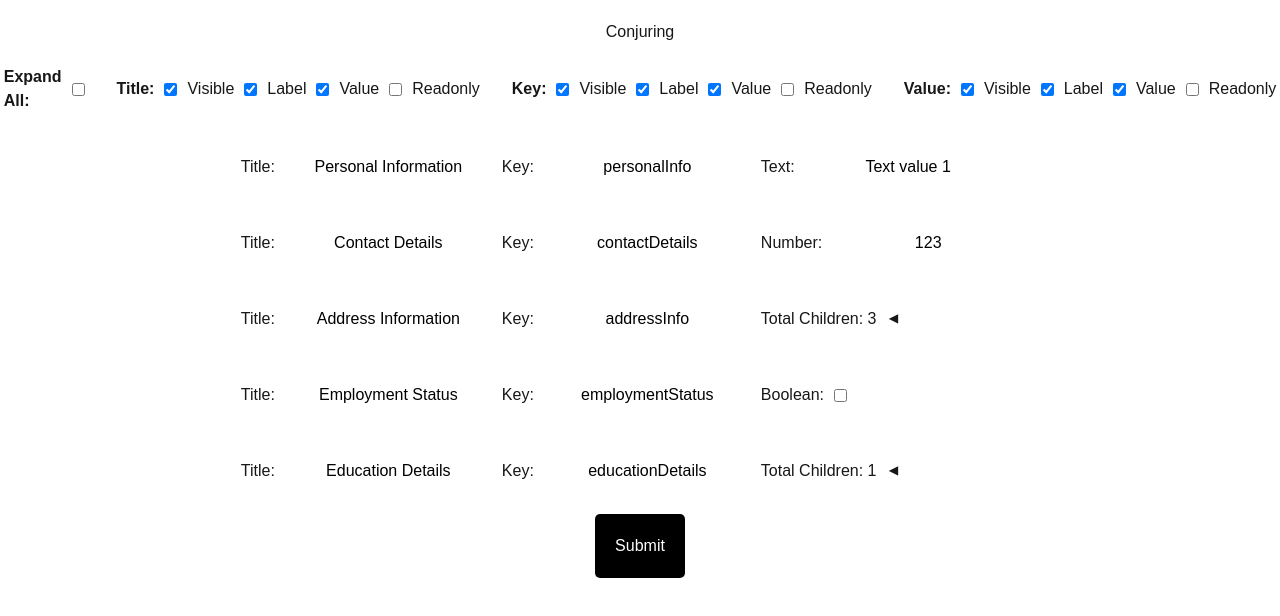
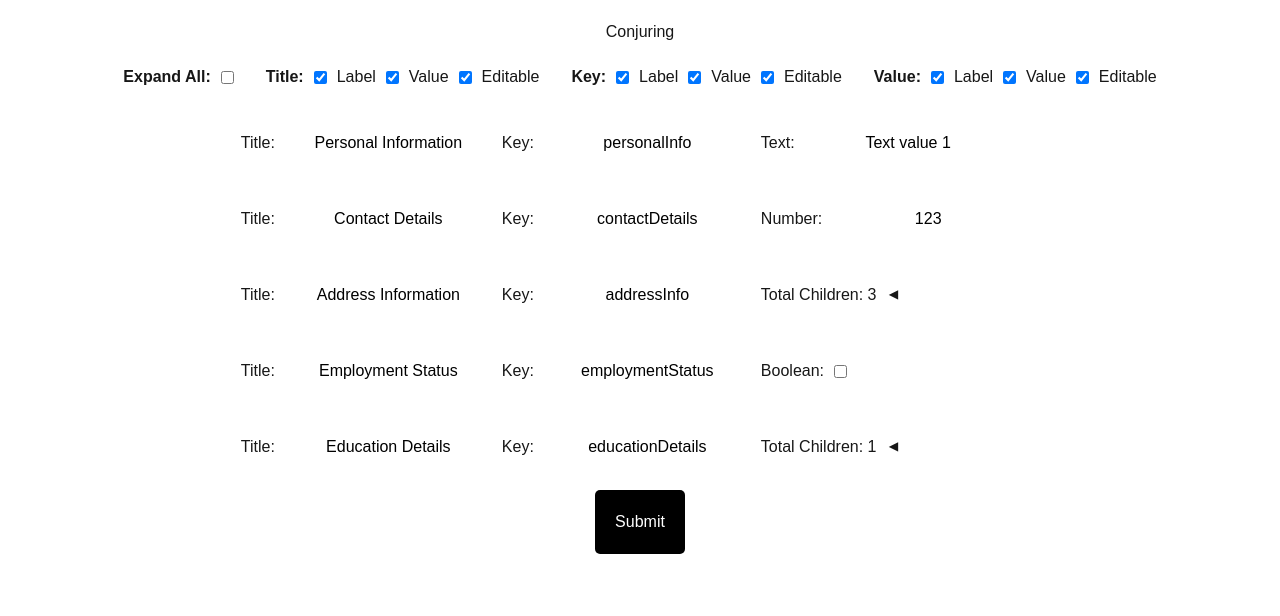
Before and after one commit to patchamet/web-summoner, a Next.js app: page /conjuring in a window 1280 px wide. Shown: the top 616 px of the page. Built offline with nearby package versions, Linux system fonts and the light colour scheme.

Commit message:
Refactor display properties in Conjuring page and InputField component: Replace 'readonly' with 'editable' for input fields, enhancing user interaction by allowing toggling of editability. Update related display settings to improve clarity and functionality in the form.

```diff
--- a/src/app/conjuring/page.tsx
+++ b/src/app/conjuring/page.tsx
@@ -223,13 +223,6 @@ const DisplayInputControl = ({
     return (
         <>
             <label><b>{label}:</b></label>
-            <input
-                id={`${label}-display-title-visible`}
-                type="checkbox"
-                checked={inputData.visible}
-                onChange={(e) => handleChange({ visible: e.target.checked })}
-            />
-            <label htmlFor={`${label}-display-title-visible`}>Visible</label>
 
             <input
                 id={`${label}-display-title-show-label`}
@@ -248,12 +241,12 @@ const DisplayInputControl = ({
             <label htmlFor={`${label}-display-title-show-value`}>Value</label>
 
             <input
-                id={`${label}-display-title-readonly`}
+                id={`${label}-display-title-editable`}
                 type="checkbox"
-                checked={inputData.readonly}
-                onChange={(e) => handleChange({ readonly: e.target.checked })}
+                checked={inputData.editable}
+                onChange={(e) => handleChange({ editable: e.target.checked })}
             />
-            <label htmlFor={`${label}-display-title-readonly`}>Readonly</label>
+            <label htmlFor={`${label}-display-title-editable`}>Editable</label>
         </>
     )
 }
@@ -265,22 +258,19 @@ const Conjuring = () => {
     const [expandChildrenIds, setExpandChildrenIds] = useState<string[]>([]);
     const [isExpandAll, setIsExpandAll] = useState<boolean>(true);
     const [displayTitle, setDisplayTitle] = useState<TDisplayInput>({
-        visible: true,
         showLabel: true,
         showValue: true,
-        readonly: false,
+        editable: true,
     });
     const [displayKey, setDisplayKey] = useState<TDisplayInput>({
-        visible: true,
         showLabel: true,
         showValue: true,
-        readonly: false,
+        editable: true,
     });
     const [displayValue, setDisplayValue] = useState<TDisplayInput>({
-        visible: true,
         showLabel: true,
         showValue: true,
-        readonly: false,
+        editable: true,
     });
 
     // handle isExpandAll
--- a/src/components/shared/InputField.tsx
+++ b/src/components/shared/InputField.tsx
@@ -2,10 +2,9 @@ import styled from 'styled-components';
 import { TFieldItem } from '@/types';
 
 type TDisplayInput = {
-    visible?: boolean;
     showLabel?: boolean;
     showValue?: boolean;
-    readonly?: boolean;
+    editable?: boolean;
 }
 
 const FieldContainer = styled.div`
@@ -91,22 +90,21 @@ const InputField = ({
     data,
     expandChildrenIds = [],
     displayTitle = {
-        visible: true,
         showLabel: true,
         showValue: true,
-        readonly: false,
+        editable: true,
     },
     displayKey = {
-        visible: true,
+
         showLabel: true,
         showValue: true,
-        readonly: false,
+        editable: true,
     },
     displayValue = {
-        visible: true,
+
         showLabel: true,
         showValue: true,
-        readonly: false,
+        editable: true,
     },
     onChange,
     onClickExpand,
@@ -140,63 +138,53 @@ const InputField = ({
         <FieldContainer>
             <FieldRow>
                 <FieldTitle>
-                    {displayTitle.visible && (
-                        <>
                     {displayTitle.showLabel && (
                         <label>Title: </label>
                     )}
                     {displayTitle.showValue && (
-                                displayTitle.readonly
-                                    ? <ReadOnlyInput>{data.title}: </ReadOnlyInput>
-                                    : <input
+                        displayTitle.editable
+                            ? <input
                                 type="text"
                                 name="title"
                                 value={data.title}
                                 onChange={handleChangeString}
                             />
-                            )}
-                        </>
+                            : <ReadOnlyInput>{data.title}: </ReadOnlyInput>
                     )}
                 </FieldTitle>
                 <FieldKey>
-                    {displayKey.visible && (
-                        <>
                     {displayKey.showLabel && (
                         <label>Key: </label>
                     )}
                     {displayKey.showValue && (
-                                displayKey.readonly
-                                    ? <ReadOnlyInput>{data.dataKey}</ReadOnlyInput>
-                                    : <input
+                        displayKey.editable
+                            ? <input
                                 type="text"
                                 name="dataKey"
                                 value={data.dataKey}
                                 onChange={handleChangeString}
                             />
-                            )}
-                        </>
+                            : <ReadOnlyInput>{data.dataKey}</ReadOnlyInput>
                     )}
                 </FieldKey>
 
                 {/* input value */}
                 {data.inputProps !== undefined && (
                     <FieldValue>
-                        {displayValue.visible && (
-                            <>
                         {data.inputProps.type === 'text' && typeof data.inputProps.value === 'string' && (
                             <>
                                 {displayValue.showLabel && (
                                     <label>Text: </label>
                                 )}
                                 {displayValue.showValue && (
-                                            displayValue.readonly
-                                                ? <ReadOnlyInput>{data.inputProps.value}</ReadOnlyInput>
-                                                : <input
+                                    displayValue.editable
+                                        ? <input
                                             type="text"
                                             name="inputProps.value"
                                             value={data.inputProps.value}
                                             onChange={handleChangeString}
                                         />
+                                        : <ReadOnlyInput>{data.inputProps.value}</ReadOnlyInput>
                                 )}
                             </>
                         )}
@@ -207,14 +195,14 @@ const InputField = ({
                                     <label>Number: </label>
                                 )}
                                 {displayValue.showValue && (
-                                            displayValue.readonly
-                                                ? <ReadOnlyInput>{data.inputProps.value}</ReadOnlyInput>
-                                                : <input
+                                    displayValue.editable
+                                        ? <input
                                             type="number"
                                             name="inputProps.value"
                                             value={data.inputProps.value}
                                             onChange={handleChangeNumber}
                                         />
+                                        : <ReadOnlyInput>{data.inputProps.value}</ReadOnlyInput>
                                 )}
                             </>
                         )}
@@ -225,16 +213,14 @@ const InputField = ({
                                     <label>Boolean: </label>
                                 )}
                                 {displayValue.showValue && (
-                                            displayValue.readonly
-                                                ? <ReadOnlyInput>{data.inputProps.value ? '✅' : '❌'}</ReadOnlyInput>
-                                                : <input
+                                    displayValue.editable
+                                        ? <input
                                             type="checkbox"
                                             name="inputProps.value"
                                             checked={data.inputProps.value}
                                             onChange={handleChangeBoolean}
                                         />
-                                        )}
-                                    </>
+                                        : <ReadOnlyInput>{data.inputProps.value ? '✅' : '❌'}</ReadOnlyInput>
                                 )}
                             </>
                         )}
@@ -245,7 +231,9 @@ const InputField = ({
                 {/* if children is array show symbol */}
                 {Array.isArray(data.children) && data.children.length > 0 && (
                     <FieldValue>
+                        {displayValue.showLabel && (
                             <label>Total Children: {data.children.length}</label>
+                        )}
                         <IconExpand
                             style={{
                                 transform: expandChildrenIds.includes(data._id) ? 'rotate(0deg)' : 'rotate(90deg)'
```
Lines whose indentation alone changed are shown as unchanged.
